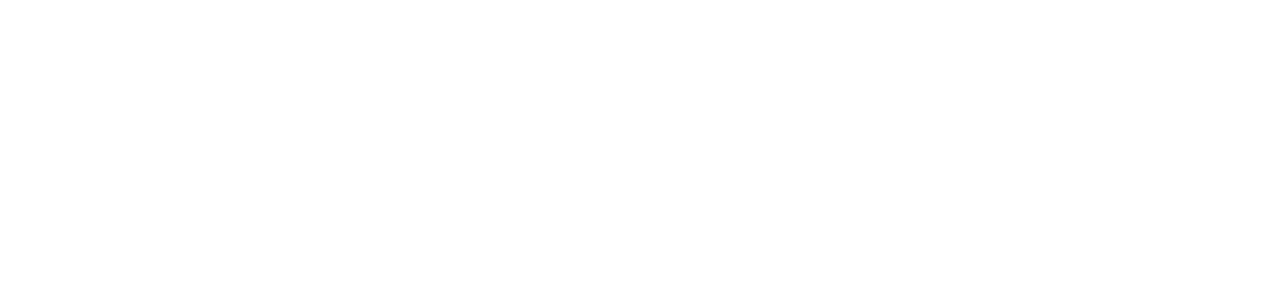
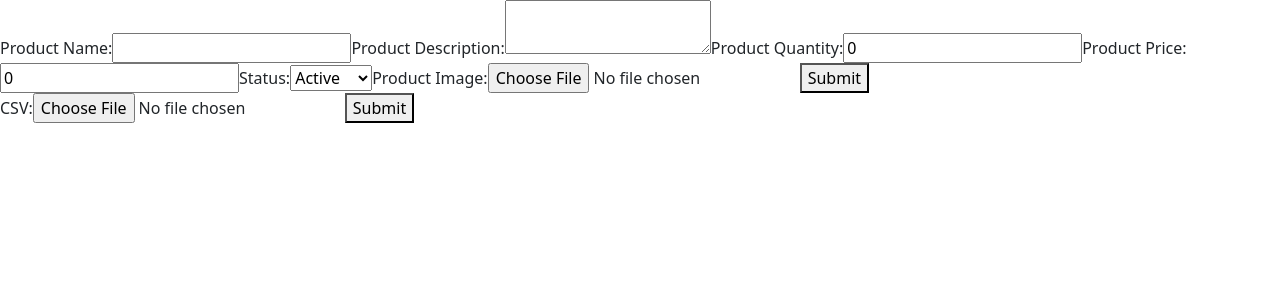
Before and after one commit to christianYdoow/final-project-group-2, a React (Vite) app in the folder pahina-frontend/: page /add-product in a window 1280 px wide. Before the commit this address had no page. Shown: the top 300 px of the page. Built offline with nearby package versions, Linux system fonts and the light colour scheme.

Commit message:
Added ProductForm for add product interface, connected ProductForm to back end, added default values for userId in ProductService when adding a product.

```diff
--- a/pahina-frontend/src/App.tsx
+++ b/pahina-frontend/src/App.tsx
@@ -5,6 +5,7 @@
 import Home from './components/Home';
 import LoginForm from './components/LoginForm';
 import RegistrationForm from './components/RegistrationForm';
+import ProductForm from './components/ProductForm'
 
 
 function App() {
@@ -20,6 +21,7 @@
               <Route path="/register" element= { <RegistrationForm/>} />
               <Route path="/" element= { <LoginForm/>} />
               <Route path="/login" element= { <LoginForm/>} />
+              <Route path="/add-product" element= { <ProductForm/>} />
             </Routes>
         </BrowserRouter>
 
--- /dev/null
+++ b/pahina-frontend/src/components/ProductForm.tsx
@@ -0,0 +1,137 @@
+import { useState } from 'react';
+
+interface ProductFormValues {
+  productName: string;
+  productDescription: string;
+  productQuantity: number;
+  productPrice: number;
+  productImage: File | null;
+  status: string;
+  csv: File | null;
+}
+
+const ProductForm = () => {
+  const [formValues, setFormValues] = useState<ProductFormValues>({
+    productName: '',
+    productDescription: '',
+    productQuantity: 0,
+    productPrice: 0,
+    productImage: null,
+    status: 'active',
+    csv: null,
+  });
+
+  const handleInputChange = (event: React.ChangeEvent<HTMLInputElement | HTMLTextAreaElement>) => {
+    const { name, value } = event.target;
+    setFormValues((prevValues) => ({
+      ...prevValues,
+      [name]: value,
+    }));
+  };
+
+  const handleFileChange = (event: React.ChangeEvent<HTMLInputElement>) => {
+    const file = event.target.files?.[0] || null;
+    setFormValues((prevValues) => ({
+      ...prevValues,
+      productImage: file,
+    }));
+  };
+
+  const handleFileChangeCsv = (event: React.ChangeEvent<HTMLInputElement>) => {
+    const file = event.target.files?.[0] || null;
+    setFormValues((prevValues) => ({
+      ...prevValues,
+      csv: file,
+    }));
+  };
+
+  const handleSelectChange = (event: React.ChangeEvent<HTMLSelectElement>) => {
+    const { name, value } = event.target;
+    setFormValues((prevValues) => ({
+      ...prevValues,
+      [name]: value,
+    }));
+  };
+
+  const handleSubmit = async (event: React.FormEvent<HTMLFormElement>) => {
+    event.preventDefault();
+
+    try {
+      const formData = new FormData();
+      formData.append('file', formValues.productImage as File);
+      formData.append('imageName', formValues.productImage?.name || '');
+      formData.append('productName', formValues.productName);
+      formData.append('productDescription', formValues.productDescription);
+      formData.append('productQuantity', String(formValues.productQuantity));
+      formData.append('productPrice', String(formValues.productPrice));
+      formData.append('status', formValues.status);
+
+      await fetch('http://localhost:8080/web/api/admin/add-product', {
+        method: 'POST',
+        body: formData,
+      });
+
+      // handle successful submission
+    } catch (error) {
+      // handle error
+    }
+  };
+
+  const handleSubmitCsv = async (event: React.FormEvent<HTMLFormElement>) => {
+    event.preventDefault();
+
+    try {
+      const formData = new FormData();
+      formData.append('file', formValues.csv as File);
+
+      await fetch('http://localhost:8080/web/api/admin/add-product-file', {
+        method: 'POST',
+        body: formData,
+      });
+
+      // handle successful submission
+    } catch (error) {
+      // handle error
+    }
+  };
+
+  return (
+    <div>
+
+
+    <form onSubmit={handleSubmit} encType="multipart/form-data">
+      <label htmlFor="productName">Product Name:</label>
+      <input type="text" id="productName" name="productName" value={formValues.productName} onChange={handleInputChange} required />
+
+      <label htmlFor="productDescription">Product Description:</label>
+      <textarea id="productDescription" name="productDescription" value={formValues.productDescription} onChange={handleInputChange} required />
+
+      <label htmlFor="productQuantity">Product Quantity:</label>
+      <input type="number" id="productQuantity" name="productQuantity" value={formValues.productQuantity} onChange={handleInputChange} required />
+
+      <label htmlFor="productPrice">Product Price:</label>
+      <input type="number" id="productPrice" name="productPrice" value={formValues.productPrice} onChange={handleInputChange} required />
+
+      <label htmlFor="status">Status:</label>
+      <select id="status" name="status" value={formValues.status} onChange={handleSelectChange} required>
+        <option value="active">Active</option>
+        <option value="inactive">Inactive</option>
+      </select>
+      <label htmlFor="productImage">Product Image:</label>
+      <input type="file" id="productImage" name="productImage" onChange={handleFileChange} accept="image/*" required />
+
+      <button type="submit">Submit</button>
+    </form>
+
+      <form onSubmit={handleSubmitCsv} encType="multipart/form-data">
+    <label htmlFor="csv">CSV:</label>
+    <input type="file" id="csv" name="csv" accept=".csv" onChange={handleFileChangeCsv} required />
+
+    <button type="submit">Submit</button>
+    </form>
+
+    </div>
+  );
+};
+
+export default ProductForm;
```
Also changed, not shown: 2 other files (tests, documents, lock files or other folders).
